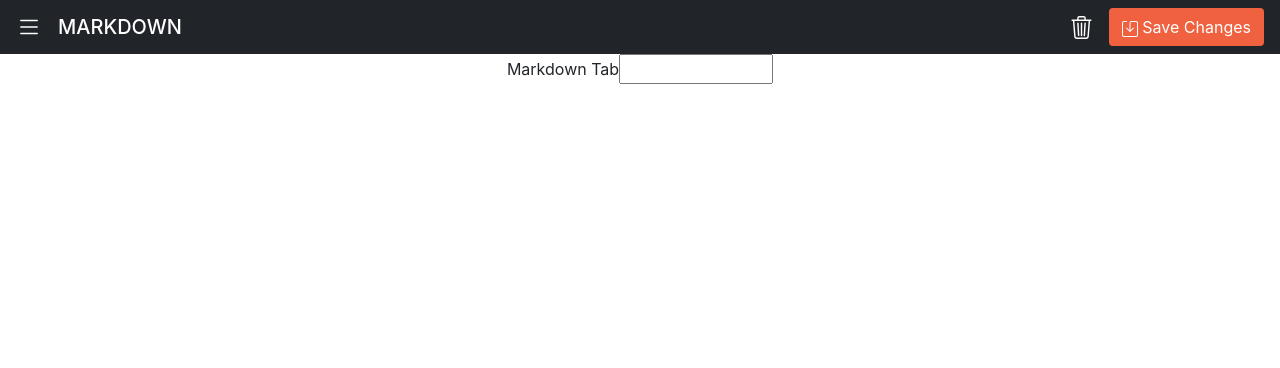
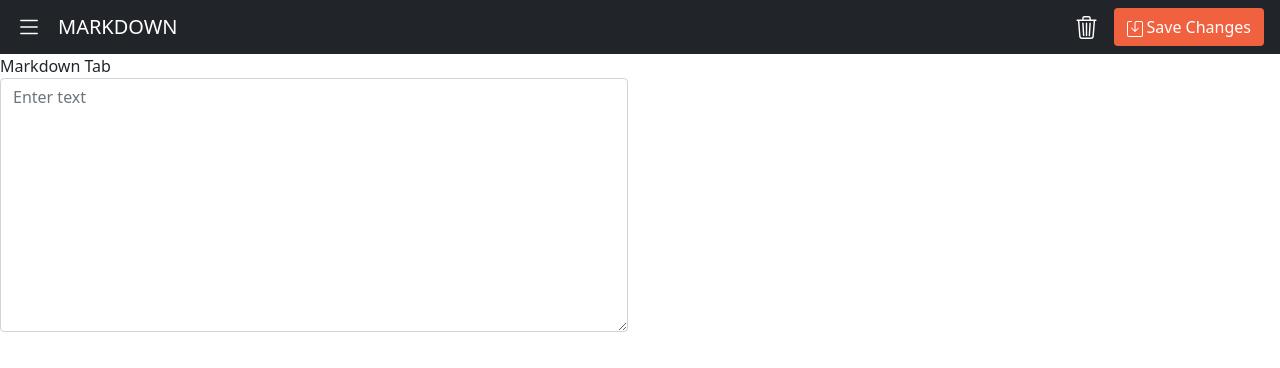
Before and after one commit to Zach-Trani/markdown-editor, a React (Create React App) app: page / in a window 1280 px wide. Shown: the top 368 px of the page. Built offline with nearby package versions, Linux system fonts and the light colour scheme.

Commit message:
feat: remove input tag, create textarea tag, remove app.css, remove index.css

```diff
--- a/src/App.css
+++ /dev/null
@@ -1,38 +0,0 @@
-.App {
-  text-align: center;
-}
-
-.App-logo {
-  height: 40vmin;
-  pointer-events: none;
-}
-
-@media (prefers-reduced-motion: no-preference) {
-  .App-logo {
-    animation: App-logo-spin infinite 20s linear;
-  }
-}
-
-.App-header {
-  background-color: #282c34;
-  min-height: 100vh;
-  display: flex;
-  flex-direction: column;
-  align-items: center;
-  justify-content: center;
-  font-size: calc(10px + 2vmin);
-  color: white;
-}
-
-.App-link {
-  color: #61dafb;
-}
-
-@keyframes App-logo-spin {
-  from {
-    transform: rotate(0deg);
-  }
-  to {
-    transform: rotate(360deg);
-  }
-}
--- a/src/App.js
+++ b/src/App.js
@@ -1,4 +1,3 @@
-import './App.css';
 import Markdown from './Components/Markdown';
 import NavBar from './Components/NavBar';
 
--- a/src/Components/Markdown/index.js
+++ b/src/Components/Markdown/index.js
@@ -11,15 +11,14 @@ const Markdown = () => {
     };
 
     return (
-        <div>
-            <div>
+        <div className='row'>
+            <div className='col-12 col-sm-6'>
                 <label htmlFor='name'>Markdown Tab</label>
-                <input type='text' id='name' name='name' onChange={handleChange}
-                    required
-                    size='10'></input>
+                <textarea class="form-control" placeholder="Enter text" rows="10" onChange={handleChange}></textarea>
             </div>
-            <div>
+            <div className='col-12 col-sm-6'>
                 <ReactMarkdown children={input}></ReactMarkdown>
+
             </div>
         </div>
     );
--- a/src/index.css
+++ /dev/null
@@ -1,13 +0,0 @@
-body {
-  margin: 0;
-  font-family: -apple-system, BlinkMacSystemFont, 'Segoe UI', 'Roboto', 'Oxygen',
-    'Ubuntu', 'Cantarell', 'Fira Sans', 'Droid Sans', 'Helvetica Neue',
-    sans-serif;
-  -webkit-font-smoothing: antialiased;
-  -moz-osx-font-smoothing: grayscale;
-}
-
-code {
-  font-family: source-code-pro, Menlo, Monaco, Consolas, 'Courier New',
-    monospace;
-}
--- a/src/index.js
+++ b/src/index.js
@@ -1,6 +1,5 @@
 import React from 'react';
 import ReactDOM from 'react-dom/client';
-import './index.css';
 import App from './App';
 
 const root = ReactDOM.createRoot(document.getElementById('root'));
```
